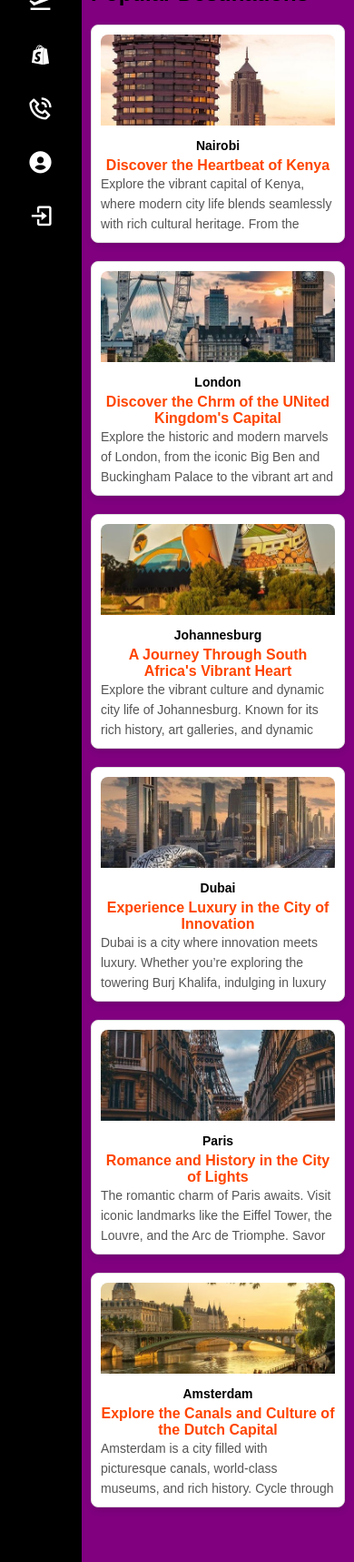
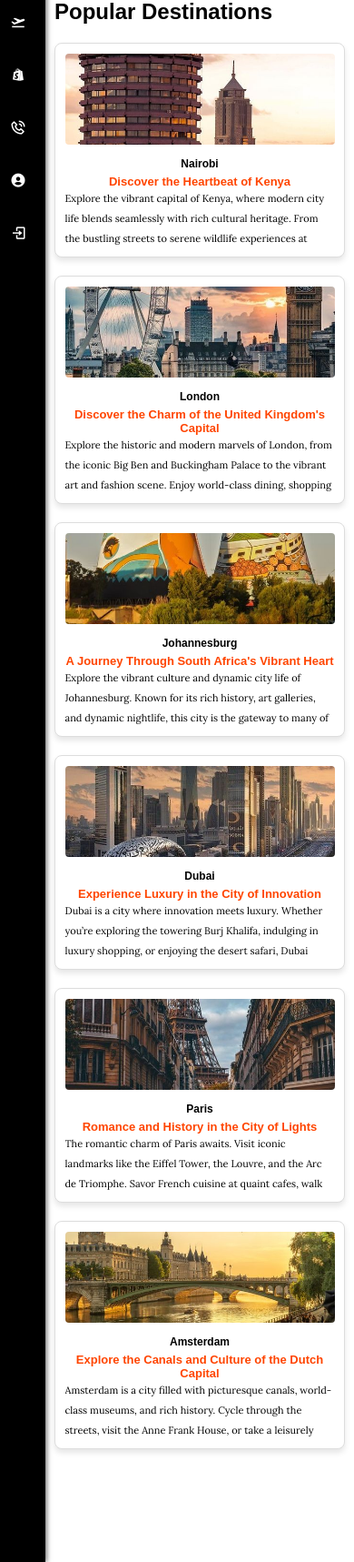
Before and after one commit to Elai5/airline, a Django app: page / in a window 390 px wide. Shown: the part 265-1982 px from the top of the page at 91% size. Run offline with Django 5.2, Linux system fonts and the light colour scheme.

Commit message:
fixed homepage on mobile,readjusted font size and color, corrected spelling mistakes

```diff
--- a/airline_website/home/static/home/css/bee.css
+++ b/airline_website/home/static/home/css/bee.css
@@ -1,3 +1,7 @@
+@import url('https://fonts.googleapis.com/css2?family=Lora:ital,wght@0,400..700;1,400..700&family=Poppins:ital,wght@0,100;0,200;0,300;0,400;0,500;0,600;0,700;0,800;0,900;1,100;1,200;1,300;1,400;1,500;1,600;1,700;1,800;1,900&display=swap');
+
+@import url('https://fonts.googleapis.com/css2?family=Lora:ital,wght@0,400..700;1,400..700&family=Poppins:ital,wght@0,100;0,200;0,300;0,400;0,500;0,600;0,700;0,800;0,900;1,100;1,200;1,300;1,400;1,500;1,600;1,700;1,800;1,900&display=swap');
+
 * {
     margin: 0;
     padding: 0;
@@ -75,6 +79,7 @@ body {
 
 .navbar ul li a.active {
     background: rgba(255, 255, 255, 0.3);
+    background-color: red;
 }
 
 .navbar ul li i {
@@ -117,34 +122,85 @@ body {
     cursor: pointer;
 }
 
+@media (min-width: 769px) and (max-width:1024px) {
+    .navbar {
+        width: 200px;
+        display: flex;
+        justify-content: center;
+    }
+
+    .navbar .company {
+        /* background-color:gold; */
+        width: 200px
+    }
+
+    .navbar .logo p {
+        font-size: 12px;
+        color: red;
+    }
+
+    .navbar form {
+        width: 170px;
+    }
+
+    .navbar ul li a {
+        font-size: 15px;
+    }
+
+    .navbar ul li a.active {
+        background: #a92828;
+        background: red;
+        width: 170px;
+        border-radius: 4px;
+    }
+}
+
 @media (max-width: 768px) {
     .navbar {
-        width: 90px;
+        width: 50px;
         height: auto;
+        justify-content: center;
+        align-items: start;
     }
 
     .navbar .logo {
-        flex-direction: column;
-        align-items: center;
+        width: 50px;
+    }
+
+    .navbar .logo img {
+        width: auto;
+        margin: 0 -20px;
     }
 
     .navbar .logo p {
         display: none;
     }
 
+
+    .navlist {
+        /* background-color: brown; */
+        max-width: 50px;
+        display: flex;
+        flex-direction: column;
+        justify-content: center;
+        align-items: center;
+    }
+
     .navbar ul li a {
-        justify-content: flex-start;
         padding: 10px;
         font-size: 24px;
     }
 
     .navbar ul li a i {
-        font-size: 29px;
+        font-size: 18px;
+        padding-left: -50px;
+
     }
 
     .navbar ul li a.active {
         background-color: rgb(226, 58, 58);
-        width: 50px;
+        width: 35px;
+        border-radius: 3px;
     }
 
     .navbar ul li a .icon_name {
@@ -292,11 +348,40 @@ body {
 .destination-card p {
     font-size: 14px;
     color: #555;
+    color: black;
     line-height: 22px;
+
+    font-family: "Poppins", sans-serif;
+    font-weight: 400;
+    font-style: normal;
+    font-family: "Lora", serif;
+
+    font-weight: 400;
+    font-style: normal;
+
+
 
 }
 
 /* Media query for smaller screens */
+@media (min-width: 769px) and (max-width:1024px) {
+    .navbar {
+        width: 200px;
+        justify-content: center;
+    }
+
+    .navbar .company .logo {
+        display: flex;
+        justify-content: space-between;
+        align-items: center;
+        width: 100%;
+    }
+
+    .destination-card p {
+        font-size: 14px;
+    }
+}
+
 @media (max-width: 768px) {
     .popular-destinations {
         grid-template-columns: repeat(2, 1fr);
@@ -309,14 +394,20 @@ body {
         display: -webkit-box;
         line-clamp: 4;
         -webkit-box-orient: vertical;
+        font-size: 11px;
     }
 
     .destination-card img {
         height: 120px;
+        border-radius: 4px;
     }
 
     .destination-card h3 {
-        font-size: 16px;
+        font-size: 14px;
+    }
+
+    .destination-card h4 {
+        font-size: 12px;
     }
 
     .hero-section {
@@ -325,11 +416,8 @@ body {
 
     .booking-form {
         width: 90%;
-        /* Make the form take up more of the screen */
         margin: 10px auto;
-        /* Adjust margins for smaller screens */
         padding: 15px;
-        /* Reduce padding for mobile */
     }
 
     .booking-form h2 {
@@ -350,6 +438,7 @@ body {
     .booking-form button {
         font-size: 16px;
         padding: 10px;
+        margin-top: 20px;
     }
 }
 
@@ -374,7 +463,6 @@ body {
     }
 
     .content {
-        background-color: purple;
         padding: 10px;
         overflow: scroll;
     }
@@ -386,13 +474,23 @@ body {
 
     .destination-card img {
         height: 100px;
+        border-radius: 4px;
     }
 
     .destination-card h3 {
-        font-size: 14px;
+        font-size: 12px;
+    }
+
+    .destination-card h4 {
+        font-size: 13px;
     }
 
     .destination-card {
-        padding: 10px;
+        padding: 10.5px;
+    }
+
+    .destination-card p {
+        font-size: 11px;
+        color: black;
     }
 }
--- a/airline_website/home/templates/home/index.html
+++ b/airline_website/home/templates/home/index.html
@@ -114,7 +114,7 @@
                 <div class="destination-card">
                     <img src="{% static 'home/images/london.jpg' %}">
                     <h3>London</h3>
-                    <h4>Discover the Chrm of the UNited Kingdom's Capital</h4>
+                    <h4>Discover the Charm of the United Kingdom's Capital</h4>
                     <p>Explore the historic and modern marvels of London, from the iconic Big Ben and
                         Buckingham Palace to the vibrant art and fashion scene. Enjoy world-class dining,
                         shopping at Oxford Street, and stroll through the serene parks for a full experience of this
```
Also changed, not shown: airline_website/about/static/about/css/about.css (+35 -4 lines).
